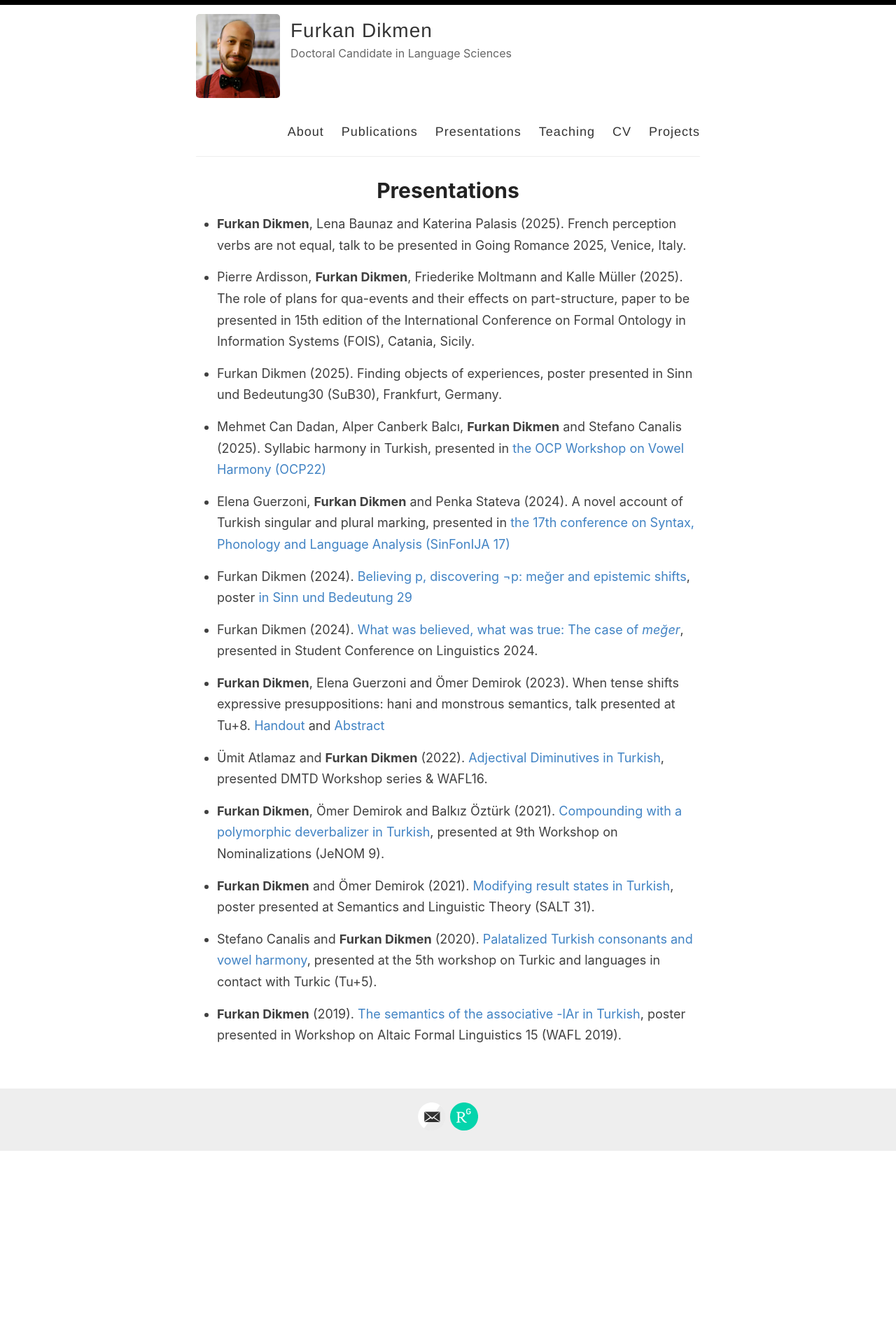
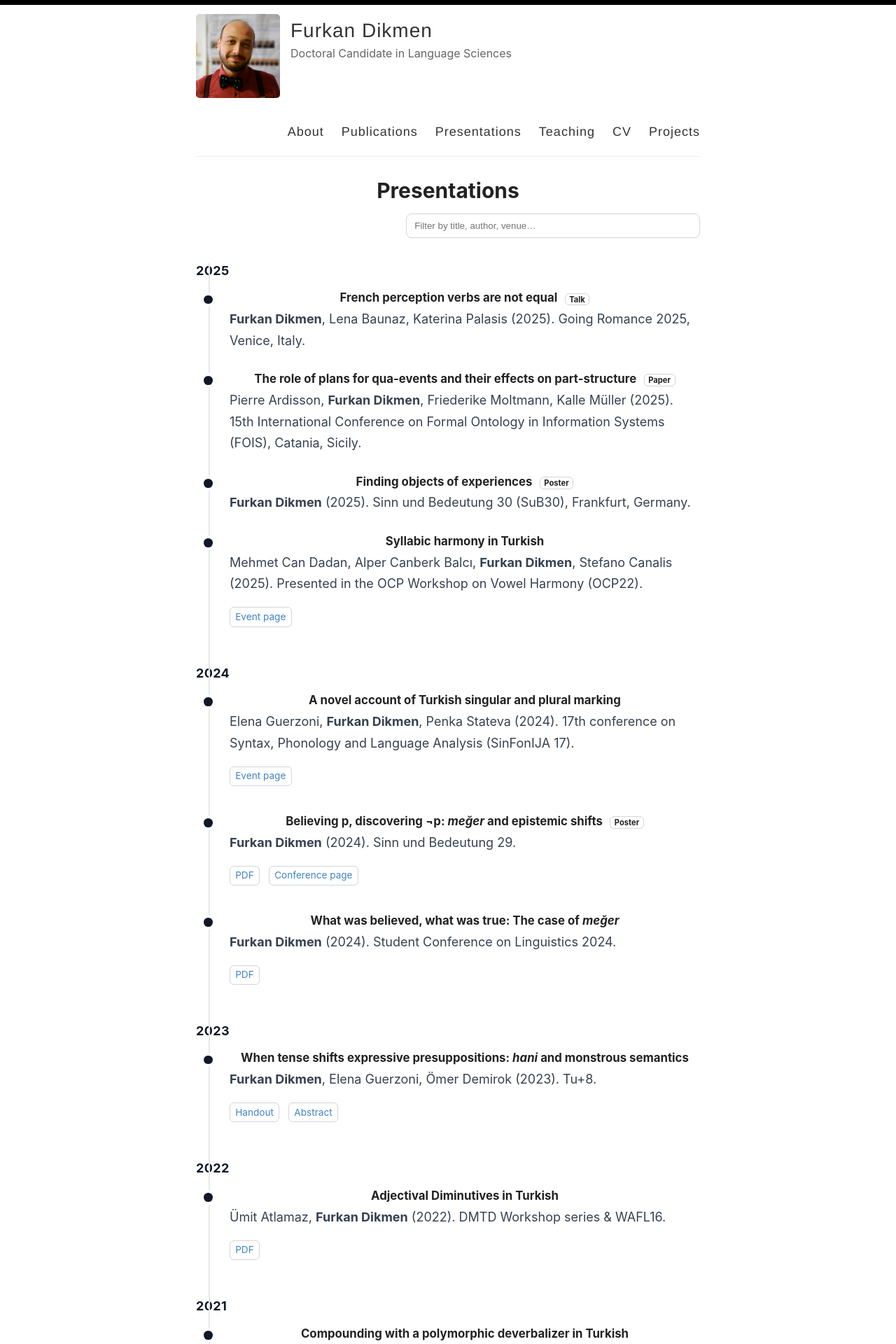
Before and after one commit to furkandikmen/furkandikmen.github.io, a Jekyll site: the page built from _pages/presentations.md, in a window 1280 px wide. Shown: the top 1920 px of the page at 70% size. Built offline with Jekyll 4.4.1, drawn with Linux system fonts in a browser that asks for light colours; before the commit the page ends 1644 px from its top, so only the background shows below that; some of the changed text lies outside the part shown.

Commit message:
Update presentations.md

```diff
--- a/_pages/presentations.md
+++ b/_pages/presentations.md
@@ -4,28 +4,185 @@
 permalink: /presentations/
 ---
 
-- **Furkan Dikmen**, Lena Baunaz and Katerina Palasis (2025). French perception verbs are not equal, talk to be presented in Going Romance 2025, Venice, Italy.
+<style>
+/* -------- Inline styles: no external files needed -------- */
+.toolbar{display:flex;justify-content:flex-end;margin:.5rem 0 1.25rem}
+#talk-filter{width:min(420px,100%);padding:.55rem .7rem;border:1px solid #d1d5db;border-radius:.5rem}
+.talks{position:relative;margin:1rem 0 3rem}
+.talks::before{content:"";position:absolute;left:1.1rem;top:.25rem;bottom:.25rem;width:2px;background:#e5e7eb}
+.year{font-weight:700;margin:2rem 0 .5rem;color:#111827;letter-spacing:.02em}
+.talk{position:relative;margin:0 0 1rem;padding:.25rem 0 .25rem 3rem;border-radius:.5rem}
+.talk:hover{background:rgba(0,0,0,.03)}
+.dot{position:absolute;left:.7rem;top:.7rem;width:.8rem;height:.8rem;border-radius:50%;background:#111827;box-shadow:0 0 0 4px #fff}
+.talk h3{margin:0 0 .2rem 0;font-size:1.05rem;line-height:1.4}
+.meta{margin:0 0 .25rem 0;color:#374151}
+.links a{display:inline-block;margin-right:.5rem;font-size:.85rem;text-decoration:none;border:1px solid #d1d5db;padding:.1rem .45rem;border-radius:.375rem}
+.badge{font-size:.7rem;border:1px solid #d1d5db;padding:.05rem .35rem;border-radius:.375rem;margin-left:.4rem}
+@media (prefers-color-scheme: dark){
+  #talk-filter{border-color:#4b5563;background:#0b0f14;color:#e5e7eb}
+  .talks::before{background:#374151}
+  .year{color:#e5e7eb}
+  .dot{background:#e5e7eb}
+  .talk:hover{background:rgba(255,255,255,.04)}
+  .meta{color:#cbd5e1}
+  .links a,.badge{border-color:#4b5563}
+}
+</style>
 
-- Pierre Ardisson, **Furkan Dikmen**, Friederike Moltmann and Kalle Müller (2025). The role of plans for qua-events and their effects on part-structure, paper to be presented in 15th edition of the International Conference on Formal Ontology in Information Systems (FOIS), Catania, Sicily.
+<div class="toolbar">
+  <input id="talk-filter" type="search" placeholder="Filter by title, author, venue…" aria-label="Filter presentations">
+</div>
 
-- Furkan Dikmen (2025). Finding objects of experiences, poster presented in Sinn und Bedeutung30 (SuB30), Frankfurt, Germany.
+<section class="talks">
+  <div class="year">2025</div>
 
-- Mehmet Can Dadan, Alper Canberk Balcı, **Furkan Dikmen** and Stefano Canalis (2025). Syllabic harmony in Turkish, presented in [the OCP Workshop on Vowel Harmony (OCP22)](https://www.universiteitleiden.nl/en/events/2025/02/vowel-harmony){:target="_blank" rel="noopener noreferrer"}
+  <article class="talk" itemscope itemtype="https://schema.org/CreativeWork">
+    <div class="dot" aria-hidden="true"></div>
+    <h3 itemprop="name">French perception verbs are not equal <span class="badge">Talk</span></h3>
+    <p class="meta">
+      <strong itemprop="author">Furkan Dikmen</strong>, Lena Baunaz, Katerina Palasis (2025).
+      Going Romance 2025, Venice, Italy.
+    </p>
+  </article>
 
-- Elena Guerzoni, **Furkan Dikmen** and Penka Stateva (2024). A novel account of Turkish singular and plural marking, presented in [the 17th conference on Syntax, Phonology and Language Analysis (SinFonIJA 17)](https://sites.google.com/view/sinfonija-17/home?authuser=0){:target="_blank" rel="noopener noreferrer"}
+  <article class="talk" itemscope itemtype="https://schema.org/CreativeWork">
+    <div class="dot" aria-hidden="true"></div>
+    <h3 itemprop="name">The role of plans for qua-events and their effects on part-structure <span class="badge">Paper</span></h3>
+    <p class="meta">
+      Pierre Ardisson, <strong>Furkan Dikmen</strong>, Friederike Moltmann, Kalle Müller (2025).
+      15th International Conference on Formal Ontology in Information Systems (FOIS), Catania, Sicily.
+    </p>
+  </article>
 
-- Furkan Dikmen (2024). [Believing p, discovering ¬p: meğer and epistemic shifts](https://furkandikmen.com/assets/presentations/DIKMEN .pdf){:target="_blank" rel="noopener noreferrer"}, poster [in Sinn und Bedeutung 29](https://drive.google.com/file/d/1iVKxHEO0l1wIaTzoIHKD2u2d6qM9RGf5/view){:target="_blank" rel="noopener noreferrer"}
+  <article class="talk" itemscope itemtype="https://schema.org/CreativeWork">
+    <div class="dot" aria-hidden="true"></div>
+    <h3 itemprop="name">Finding objects of experiences <span class="badge">Poster</span></h3>
+    <p class="meta">
+      <strong>Furkan Dikmen</strong> (2025). Sinn und Bedeutung 30 (SuB30), Frankfurt, Germany.
+    </p>
+  </article>
 
-- Furkan Dikmen (2024). [What was believed, what was true: The case of _meğer_](https://furkandikmen.com/assets/presentations/SCOL24.pdf){:target="_blank" rel="noopener noreferrer"}, presented in Student Conference on Linguistics 2024.
+  <article class="talk" itemscope itemtype="https://schema.org/CreativeWork">
+    <div class="dot" aria-hidden="true"></div>
+    <h3 itemprop="name">Syllabic harmony in Turkish</h3>
+    <p class="meta">
+      Mehmet Can Dadan, Alper Canberk Balcı, <strong>Furkan Dikmen</strong>, Stefano Canalis (2025).
+      Presented in the OCP Workshop on Vowel Harmony (OCP22).
+    </p>
+    <p class="links">
+      <a href="https://www.universiteitleiden.nl/en/events/2025/02/vowel-harmony" target="_blank" rel="noopener noreferrer">Event page</a>
+    </p>
+  </article>
 
-- **Furkan Dikmen**, Elena Guerzoni and Ömer Demirok (2023). When tense shifts expressive presuppositions: hani and monstrous semantics, talk presented at Tu+8. [Handout](https://furkandikmen.com/assets/presentations/TU+8 (3).pdf){:target="_blank" rel="noopener noreferrer"} and [Abstract](https://furkandikmen.com/assets/presentations/Tu+8-Dikmen, Guerzoni & Demirok (1).pdf){:target="_blank" rel="noopener noreferrer"}
+  <div class="year">2024</div>
 
-- Ümit Atlamaz and **Furkan Dikmen** (2022). [Adjectival Diminutives in Turkish](https://furkandikmen.com/assets/presentations/Adjectival_Dimunitives.pdf){:target="_blank" rel="noopener noreferrer"}, presented DMTD Workshop series & WAFL16.
+  <article class="talk" itemscope itemtype="https://schema.org/CreativeWork">
+    <div class="dot" aria-hidden="true"></div>
+    <h3 itemprop="name">A novel account of Turkish singular and plural marking</h3>
+    <p class="meta">
+      Elena Guerzoni, <strong>Furkan Dikmen</strong>, Penka Stateva (2024).
+      17th conference on Syntax, Phonology and Language Analysis (SinFonIJA 17).
+    </p>
+    <p class="links">
+      <a href="https://sites.google.com/view/sinfonija-17/home?authuser=0" target="_blank" rel="noopener noreferrer">Event page</a>
+    </p>
+  </article>
 
-- **Furkan Dikmen**, Ömer Demirok and Balkız Öztürk (2021). [Compounding with a polymorphic deverbalizer in Turkish](https://sites.google.com/view/nominalizations-jenom9/program){:target="_blank" rel="noopener noreferrer"}, presented at 9th Workshop on Nominalizations (JeNOM 9).
+  <article class="talk" itemscope itemtype="https://schema.org/CreativeWork">
+    <div class="dot" aria-hidden="true"></div>
+    <h3 itemprop="name">Believing p, discovering ¬p: <em>meğer</em> and epistemic shifts <span class="badge">Poster</span></h3>
+    <p class="meta"><strong>Furkan Dikmen</strong> (2024). Sinn und Bedeutung 29.</p>
+    <p class="links">
+      <a href="https://furkandikmen.com/assets/presentations/DIKMEN%20.pdf" target="_blank" rel="noopener noreferrer">PDF</a>
+      <a href="https://drive.google.com/file/d/1iVKxHEO0l1wIaTzoIHKD2u2d6qM9RGf5/view" target="_blank" rel="noopener noreferrer">Conference page</a>
+    </p>
+  </article>
 
-- **Furkan Dikmen** and Ömer Demirok (2021). [Modifying result states in Turkish](https://osf.io/g8da5/){:target="_blank" rel="noopener noreferrer"}, poster presented at Semantics and Linguistic Theory (SALT 31).
+  <article class="talk" itemscope itemtype="https://schema.org/CreativeWork">
+    <div class="dot" aria-hidden="true"></div>
+    <h3 itemprop="name">What was believed, what was true: The case of <em>meğer</em></h3>
+    <p class="meta"><strong>Furkan Dikmen</strong> (2024). Student Conference on Linguistics 2024.</p>
+    <p class="links">
+      <a href="https://furkandikmen.com/assets/presentations/SCOL24.pdf" target="_blank" rel="noopener noreferrer">PDF</a>
+    </p>
+  </article>
 
-- Stefano Canalis and **Furkan Dikmen** (2020). [Palatalized Turkish consonants and vowel harmony](https://bpb-us-w2.wpmucdn.com/sites.udel.edu/dist/1/9450/files/2019/12/tunamed.pdf){:target="_blank" rel="noopener noreferrer"}, presented at the 5th workshop on Turkic and languages in contact with Turkic (Tu+5).
+  <div class="year">2023</div>
 
-- **Furkan Dikmen** (2019). [The semantics of the associative -lAr in Turkish](https://furkandikmen.com/assets/presentations/WAFL 15-Furkan Dikmen.pdf){:target="_blank" rel="noopener noreferrer"}, poster presented in Workshop on Altaic Formal Linguistics 15 (WAFL 2019).
+  <article class="talk" itemscope itemtype="https://schema.org/CreativeWork">
+    <div class="dot" aria-hidden="true"></div>
+    <h3 itemprop="name">When tense shifts expressive presuppositions: <em>hani</em> and monstrous semantics</h3>
+    <p class="meta"><strong>Furkan Dikmen</strong>, Elena Guerzoni, Ömer Demirok (2023). Tu+8.</p>
+    <p class="links">
+      <a href="https://furkandikmen.com/assets/presentations/TU+8%20(3).pdf" target="_blank" rel="noopener noreferrer">Handout</a>
+      <a href="https://furkandikmen.com/assets/presentations/Tu+8-Dikmen,%20Guerzoni%20&%20Demirok%20(1).pdf" target="_blank" rel="noopener noreferrer">Abstract</a>
+    </p>
+  </article>
+
+  <div class="year">2022</div>
+
+  <article class="talk" itemscope itemtype="https://schema.org/CreativeWork">
+    <div class="dot" aria-hidden="true"></div>
+    <h3 itemprop="name">Adjectival Diminutives in Turkish</h3>
+    <p class="meta">Ümit Atlamaz, <strong>Furkan Dikmen</strong> (2022). DMTD Workshop series &amp; WAFL16.</p>
+    <p class="links">
+      <a href="https://furkandikmen.com/assets/presentations/Adjectival_Dimunitives.pdf" target="_blank" rel="noopener noreferrer">PDF</a>
+    </p>
+  </article>
+
+  <div class="year">2021</div>
+
+  <article class="talk" itemscope itemtype="https://schema.org/CreativeWork">
+    <div class="dot" aria-hidden="true"></div>
+    <h3 itemprop="name">Compounding with a polymorphic deverbalizer in Turkish</h3>
+    <p class="meta"><strong>Furkan Dikmen</strong>, Ömer Demirok, Balkız Öztürk (2021). 9th Workshop on Nominalizations (JeNOM 9).</p>
+    <p class="links">
+      <a href="https://sites.google.com/view/nominalizations-jenom9/program" target="_blank" rel="noopener noreferrer">Program</a>
+    </p>
+  </article>
+
+  <article class="talk" itemscope itemtype="https://schema.org/CreativeWork">
+    <div class="dot" aria-hidden="true"></div>
+    <h3 itemprop="name">Modifying result states in Turkish <span class="badge">Poster</span></h3>
+    <p class="meta"><strong>Furkan Dikmen</strong>, Ömer Demirok (2021). Semantics and Linguistic Theory (SALT 31).</p>
+    <p class="links">
+      <a href="https://osf.io/g8da5/" target="_blank" rel="noopener noreferrer">OSF</a>
+    </p>
+  </article>
+
+  <div class="year">2020</div>
+
+  <article class="talk" itemscope itemtype="https://schema.org/CreativeWork">
+    <div class="dot" aria-hidden="true"></div>
+    <h3 itemprop="name">Palatalized Turkish consonants and vowel harmony</h3>
+    <p class="meta">Stefano Canalis, <strong>Furkan Dikmen</strong> (2020). The 5th workshop on Turkic and languages in contact with Turkic (Tu+5).</p>
+    <p class="links">
+      <a href="https://bpb-us-w2.wpmucdn.com/sites.udel.edu/dist/1/9450/files/2019/12/tunamed.pdf" target="_blank" rel="noopener noreferrer">PDF</a>
+    </p>
+  </article>
+
+  <div class="year">2019</div>
+
+  <article class="talk" itemscope itemtype="https://schema.org/CreativeWork">
+    <div class="dot" aria-hidden="true"></div>
+    <h3 itemprop="name">The semantics of the associative -lAr in Turkish <span class="badge">Poster</span></h3>
+    <p class="meta"><strong>Furkan Dikmen</strong> (2019). Workshop on Altaic Formal Linguistics 15 (WAFL 2019).</p>
+    <p class="links">
+      <a href="https://furkandikmen.com/assets/presentations/WAFL%2015-Furkan%20Dikmen.pdf" target="_blank" rel="noopener noreferrer">PDF</a>
+    </p>
+  </article>
+</section>
+
+<script>
+/* -------- Tiny search filter: finds text across titles/authors/venues -------- */
+document.addEventListener('DOMContentLoaded', () => {
+  const input = document.querySelector('#talk-filter');
+  if (!input) return;
+  input.addEventListener('input', e => {
+    const q = e.target.value.toLowerCase();
+    document.querySelectorAll('.talk').forEach(t => {
+      t.style.display = t.textContent.toLowerCase().includes(q) ? '' : 'none';
+    });
+  });
+});
+</script>
```
